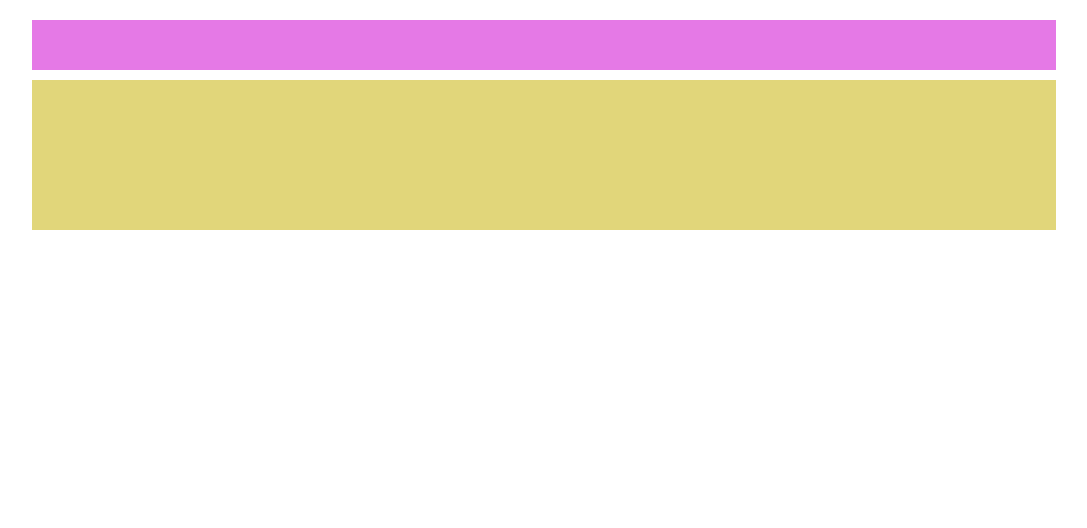
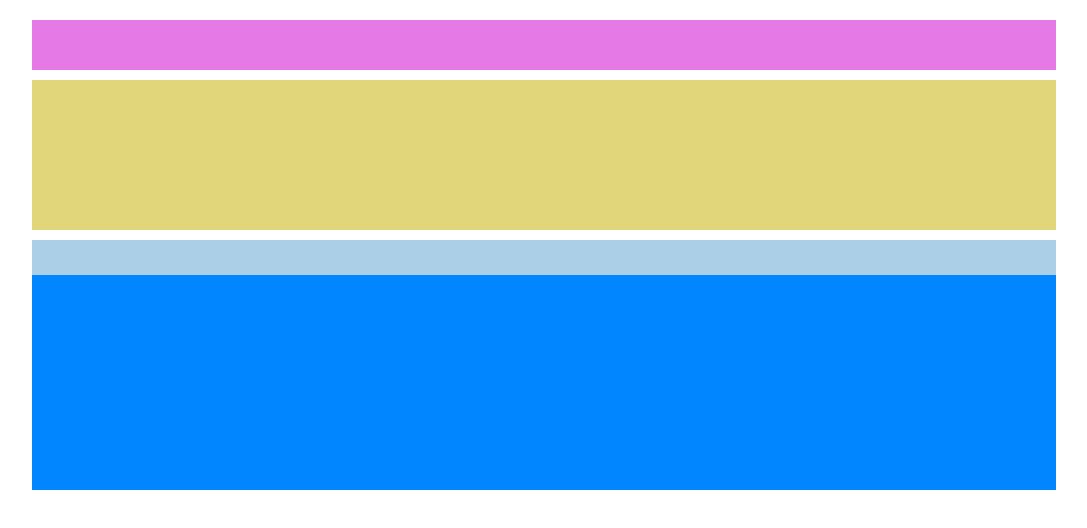
Before and after one commit to Steferre/htmlcss-struttura-wp, a plain HTML site: page index.html in a window 1280 px wide. Shown: the whole page, without its empty margins (96-1183 px from the left). Drawn offline with Linux system fonts and the light colour scheme.

Commit message:
prima parte box azzurro

```diff
--- a/index.html
+++ b/index.html
@@ -22,6 +22,7 @@
             <section>
                 <!--questa sezione deve contenere 4 sezioni-->
                 <div class="box s-two">
+                    <section class="box title"></section>
 
                 </div>
             </section>
--- a/style.css
+++ b/style.css
@@ -14,7 +14,7 @@
 /*sezione che da le specifiche dei vari box colorati*/
 .box {
     width: 100%;
-    height: 50px;
+    height: 50px; /*altezza data per renderlo visibile*/
 }
 
 header {
@@ -23,6 +23,17 @@ header {
 
 .s-one {
     background-color: #E1D67A;
-    height: 150px; /*altezza data per renderlo visibile*/
+    height: 150px;
     margin-top: 10px;
 }
+
+.s-two {
+    background-color: #0186FF;
+    height: 250px;
+    margin-top: 10px;
+}
+
+.title {
+    background-color: #ABCFE7;
+    height: 35px;
+}
```
